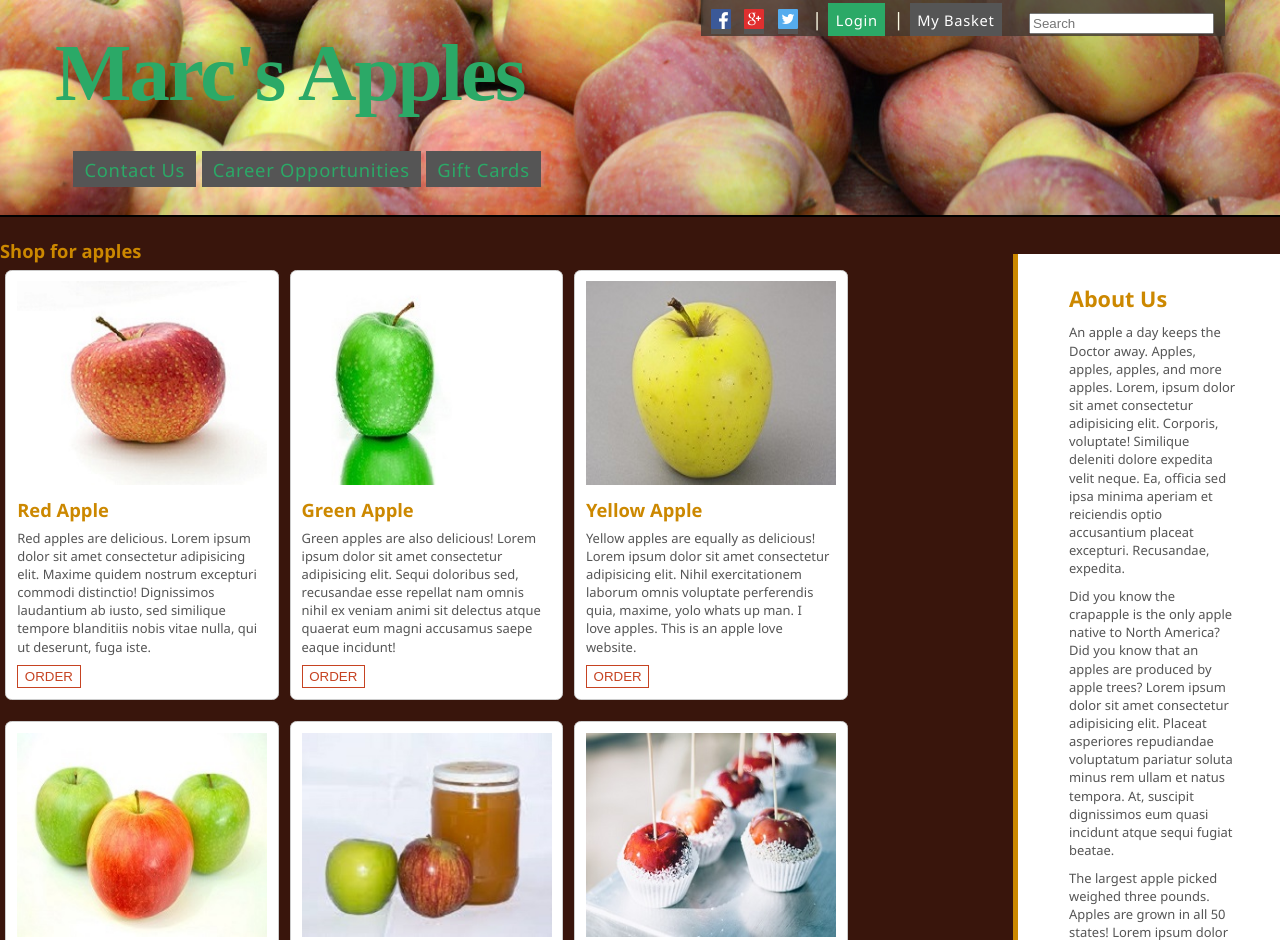
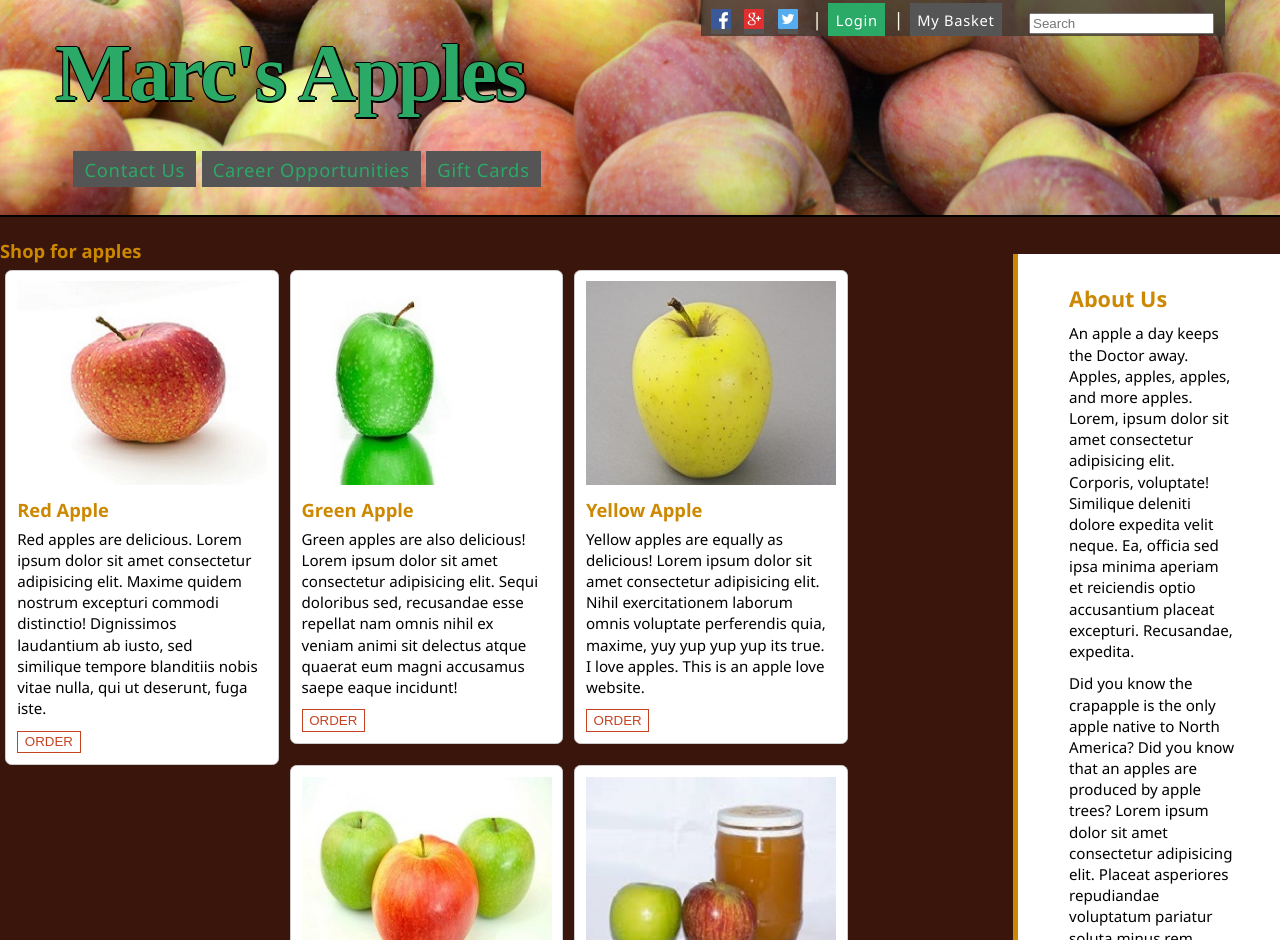
Before and after one commit to marcguerra91/MarcsApples, a plain HTML site: page StoreFront.html in a window 1280 px wide. Shown: the top 940 px of the page. Drawn offline with Linux system fonts and the light colour scheme.

Commit message:
initialcommit2

```diff
--- a/StoreFront.css
+++ b/StoreFront.css
@@ -26,9 +26,9 @@ h2{
 }
 
 p{
-    font-size: 1.2em;
+    font-size: 1.4em;
     line-height: 1.4em;
-    color: #555;
+    color:black;
     padding: 0px;
     margin: 0px 0.5em 0.75em 0px;
 }
@@ -86,6 +86,7 @@ header h1{
     font-size: 7.5em;
     letter-spacing: -0.025em;
     margin: 0;
+    text-shadow: -1px 0 black, 0 2px black, 2px 0 black, 0 -1px black;
     /*text-shadow: 1px 2px 0 #bd8437;  offset-x | offset-y | blur-radius | color */
 }
 header h2{
@@ -95,6 +96,7 @@ header h2{
     margin: -0.4em 0 0 1.0em;
     text-transform: uppercase;
     letter-spacing: 0.05em;
+    text-shadow: -1px 0 black, 0 1px black, 1px 0 black, 0 -1px black;
 }
 
 nav{
--- a/StoreFront.html
+++ b/StoreFront.html
@@ -69,7 +69,7 @@
         <div class="panel">
             <img src="img/yellow.jpg" class="appleType" alt="apple" border="0" />
             <h2>Yellow Apple</h2>
-            <p> Yellow apples are equally as delicious! Lorem ipsum dolor sit amet consectetur adipisicing elit. Nihil exercitationem laborum omnis voluptate perferendis quia, maxime, yolo whats up man. I love apples. This is an apple love website.</p>
+            <p> Yellow apples are equally as delicious! Lorem ipsum dolor sit amet consectetur adipisicing elit. Nihil exercitationem laborum omnis voluptate perferendis quia, maxime, yuy yup yup yup its true. I love apples. This is an apple love website.</p>
             <button>Order</button>
         </div>
         <div class="panel">
```
